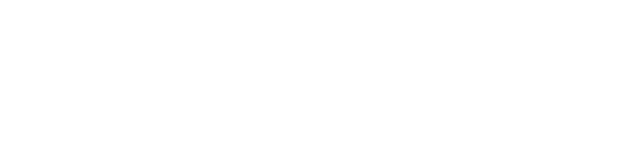
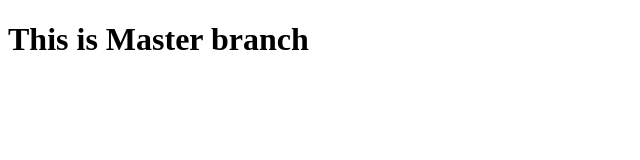
Before and after one commit to ibraintoday/pn111-git, a plain HTML site: page addtest.html in a window 1280 px wide. Shown: the whole page, without its empty margins (0-640 px from the left). Drawn offline with Linux system fonts and the light colour scheme.

Commit message:
master branch

```diff
--- a/addtest.html
+++ b/addtest.html
@@ -6,7 +6,7 @@
 	<title>Document</title>
 </head>
 <body>
-	<h1></h1>
+	<h1>This is Master branch</h1>
 
 </body>
 </html>
```
